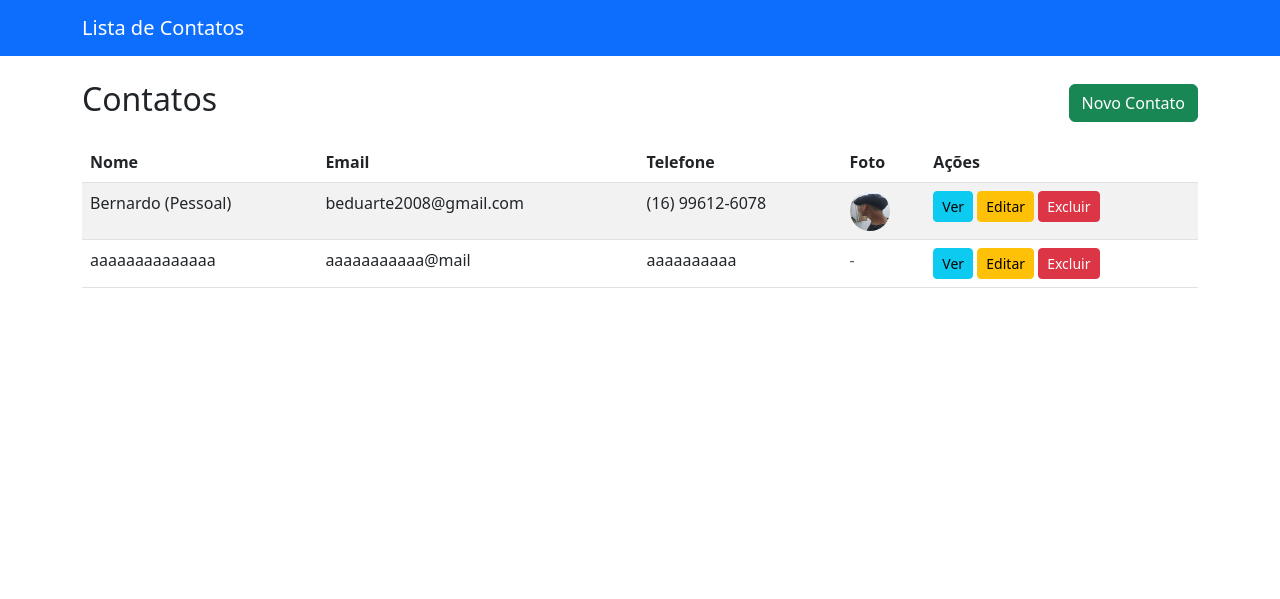
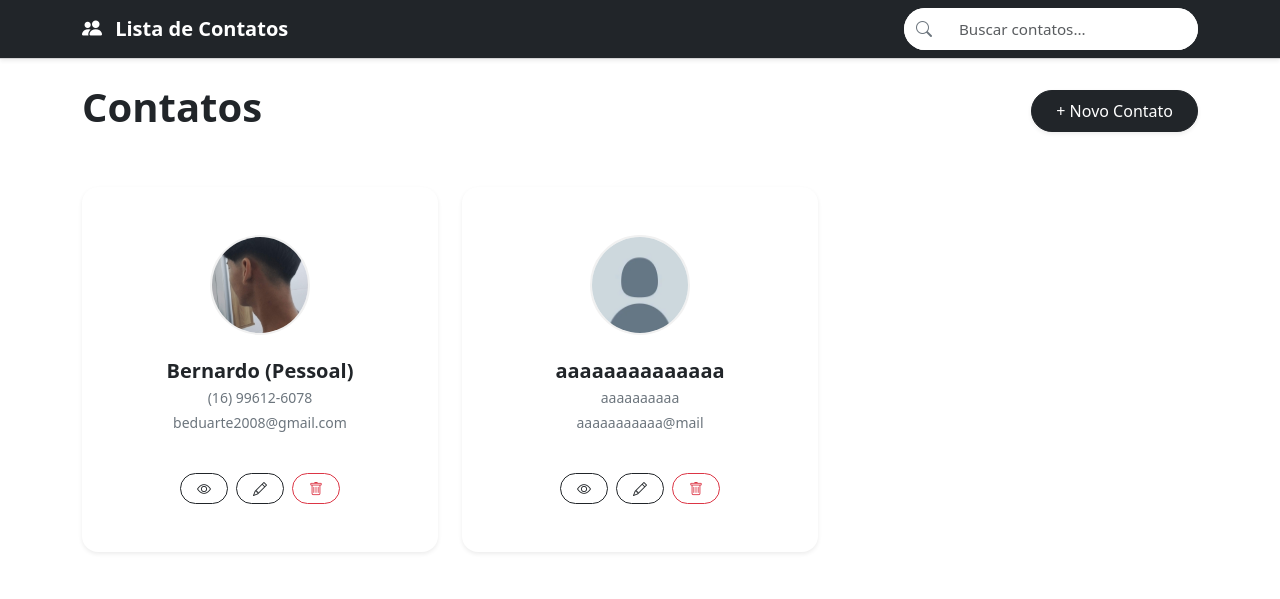
Before and after one commit to Bernardo270408/listadecontatosez, a Flask app: page /contacts in a window 1280 px wide. Shown: the top 599 px of the page. Run offline with Flask 3, Linux system fonts and the light colour scheme.

Commit message:
Refactor code structure for improved readability and maintainability

```diff
--- a/backend/DAO/contact_dao.py
+++ b/backend/DAO/contact_dao.py
@@ -15,7 +15,16 @@ class ContactDAO:
         return Contact.query.filter_by(telephone=telephone).first()
 
     def get_by_name(name):
+        return Contact.query.filter_by(name=name).first()
+
+    def search_by_name(name):
         return Contact.query.filter(Contact.name.ilike(f'%{name}%')).all()
+
+    def search_by_email(email):
+        return Contact.query.filter(Contact.email.ilike(f'%{email}%')).all()
+
+    def search_by_telephone(telephone):
+        return Contact.query.filter(Contact.telephone.ilike(f'%{telephone}%')).all()
 
     def create(data):
         contact = Contact(
--- a/backend/app.py
+++ b/backend/app.py
@@ -1,5 +1,5 @@
 import os
-from flask import Flask, send_from_directory
+from flask import Flask, send_from_directory, redirect, url_for
 from flask_cors import CORS
 from config import Config
 from config import db
@@ -28,7 +28,7 @@ def create_app():
 
     @app.route('/')
     def index():
-        return "Application is running"
+        return redirect(url_for('contacts.get_contacts'))
 
     return app
 
--- a/backend/router/contact_routes.py
+++ b/backend/router/contact_routes.py
@@ -19,6 +19,22 @@ def get_contacts():
     contacts = ContactDAO.get_all()
     return render_template('list.html', contacts=contacts)
 
+# search for contacts
+@contact_bp.route('/contacts/search', methods=['GET'])
+def search_contacts():
+    query = request.args.get('q')
+
+    if not query:
+        return redirect(url_for('contacts.get_contacts'))
+
+    by_name = ContactDAO.search_by_name(query)
+    by_email = ContactDAO.search_by_email(query)
+    by_telephone = ContactDAO.search_by_telephone(query)
+
+    contacts = set(by_name + by_email + by_telephone)
+    contacts = [c for c in contacts if c]
+
+    return render_template('list.html', contacts=contacts)
 
 # get contact by id (detail)
 @contact_bp.route('/contacts/<int:contact_id>', methods=['GET'])
--- /dev/null
+++ b/backend/static/CSS/style.css
@@ -0,0 +1,60 @@
+body {
+    background-color: rgba(255,255,255,0.8);
+    color: black;
+}
+.navbar {
+    background: rgba(20,20,20,0.85);
+    color: white;
+    border-bottom: 1px solid rgba(255,255,255,0.8);
+}
+.alert {
+    border-radius: 12px;
+    padding: 0.75rem 1.25rem;
+    font-size: 0.95rem;
+}
+.main-container {
+    max-width: 960px;
+    margin: auto;
+}
+
+.hover-card {
+transition: all 0.3s ease;
+}
+.hover-card:hover {
+transform: translateY(-6px);
+box-shadow: 0 12px 28px rgba(0,0,0,0.08);
+}
+.profile-pic img {
+transition: transform 0.3s ease;
+}
+.profile-pic img:hover {
+transform: scale(1.05);
+}
+.rounded-circle{
+    width:100px;
+    height:100px;
+    object-fit:cover;
+    border: 2px solid #f1f1f1;
+}
+
+.search-bar .input-group {
+  border-radius: 50px;
+  overflow: hidden;
+  background-color: #fff;
+  transition: all 0.3s ease;
+}
+
+.search-bar input {
+  font-size: 0.95rem;
+  padding: 0.6rem 1rem;
+}
+
+.search-bar .input-group-text {
+  border-right: none;
+}
+
+.search-bar input:focus {
+  outline: none;
+  box-shadow: none;
+  background-color: #f8f9fa;
+}
--- a/backend/templates/base.html
+++ b/backend/templates/base.html
@@ -1,30 +1,52 @@
 <!DOCTYPE html>
-<html lang="pt-br">
+<html lang="pt-br" data-bs-theme="light">
 <head>
     <meta charset="UTF-8">
     <title>{% block title %}Lista de Contatos{% endblock %}</title>
     <meta name="viewport" content="width=device-width, initial-scale=1">
-    <!-- Bootstrap 5 CDN -->
+
     <link href="https://cdn.jsdelivr.net/npm/bootstrap@5.3.0/dist/css/bootstrap.min.css" rel="stylesheet">
+    <link href="https://cdn.jsdelivr.net/npm/bootstrap-icons@1.11.3/font/bootstrap-icons.css" rel="stylesheet">
+    <link href="/static/CSS/style.css" rel="stylesheet">
+
     {% block head %}{% endblock %}
+
 </head>
 <body>
-    <nav class="navbar navbar-expand-lg navbar-dark bg-primary mb-4">
-        <div class="container">
-            <a class="navbar-brand" href="{{ url_for('contacts.get_contacts') }}">Lista de Contatos</a>
+    <nav class="navbar navbar-expand-lg navbar-dark bg-dark mb-4 shadow-sm">
+    <div class="container d-flex justify-content-between align-items-center">
+        <a class="navbar-brand fw-bold" href="{{ url_for('contacts.get_contacts') }}">
+        <i class="bi bi-people-fill me-2"></i> Lista de Contatos
+        </a>
+
+        <form action="{{ url_for('contacts.search_contacts') }}" method="get" class="d-flex align-items-center search-bar">
+        <div class="input-group">
+            <span class="input-group-text bg-white border-0">
+            <i class="bi bi-search text-secondary"></i>
+            </span>
+            <input type="text" name="q" class="form-control border-0 shadow-none" placeholder="Buscar contatos..." aria-label="Buscar contatos">
         </div>
+        </form>
+    </div>
     </nav>
-    <div class="container">
+
+  <div class="container pb-5">
         {% with messages = get_flashed_messages(with_categories=true) %}
           {% if messages %}
-            {% for category, message in messages %}
-              <div class="alert alert-{{ category }}">{{ message }}</div>
-            {% endfor %}
+            <div class="mb-3">
+              {% for category, message in messages %}
+                <div class="alert alert-{{ category }} shadow-sm border-0">
+                  {{ message }}
+                </div>
+              {% endfor %}
+            </div>
           {% endif %}
         {% endwith %}
+
+
+
         {% block content %}{% endblock %}
     </div>
     <script src="https://cdn.jsdelivr.net/npm/bootstrap@5.3.0/dist/js/bootstrap.bundle.min.js"></script>
-    {% block scripts %}{% endblock %}
 </body>
 </html>
--- a/backend/templates/list.html
+++ b/backend/templates/list.html
@@ -1,42 +1,57 @@
 {% extends 'base.html' %}
 {% block title %}Contatos{% endblock %}
 {% block content %}
-    <div class="d-flex justify-content-between align-items-center mb-3">
-        <h2>Contatos</h2>
-        <a href="{{ url_for('contacts.create_contact') }}" class="btn btn-success">Novo Contato</a>
+
+<div class="d-flex justify-content-between align-items-center mb-5">
+  <h2 class="fw-semibold display-6 text-dark">Contatos</h2>
+  <a href="{{ url_for('contacts.create_contact') }}" class="btn btn-dark rounded-pill px-4 py-2 shadow-sm">
+    + Novo Contato
+  </a>
 </div>
-    <table class="table table-striped">
-        <thead>
-            <tr>
-                <th>Nome</th>
-                <th>Email</th>
-                <th>Telefone</th>
-                <th>Foto</th>
-                <th>Ações</th>
-            </tr>
-        </thead>
-        <tbody>
+
+<div class="row g-4">
   {% for contact in contacts %}
-            <tr>
-                <td>{{ contact.name }}</td>
-                <td>{{ contact.email }}</td>
-                <td>{{ contact.telephone }}</td>
-                <td>
+
+  <div class="col-12 col-md-6 col-lg-4">
+    <div class="card border-0 shadow-sm rounded-4 h-100 hover-card">
+      <div class="card-body text-center p-5 d-flex flex-column align-items-center justify-content-between">
+
+        <!-- Foto de perfil -->
+        <div class="profile-pic mb-4">
           {% if contact.profile_picture %}
-                    <img src="/{{ contact.profile_picture }}" alt="Foto" width="40" height="40" class="rounded-circle">
+            <img src="/{{ contact.profile_picture }}" alt="Foto" class="rounded-circle">
           {% else %}
-                    <span class="text-muted">-</span>
+            <img src="/static/images/default.webp" alt="Foto" class="rounded-circle">
           {% endif %}
-                </td>
-                <td>
-                    <a href="{{ url_for('contacts.get_contact', contact_id=contact.id) }}" class="btn btn-info btn-sm">Ver</a>
-                    <a href="{{ url_for('contacts.update_contact', contact_id=contact.id) }}" class="btn btn-warning btn-sm">Editar</a>
+        </div>
+
+        <!-- Nome -->
+        <h5 class="fw-semibold mb-1">{{ contact.name }}</h5>
+
+        <!-- Contatos -->
+        <p class="text-secondary small mb-1">{{ contact.telephone }}</p>
+        <p class="text-secondary small">{{ contact.email }}</p>
+
+        <!-- Ações -->
+        <div class="d-flex justify-content-center gap-2 mt-4">
+          <a href="{{ url_for('contacts.get_contact', contact_id=contact.id) }}"
+             class="btn btn-sm btn-outline-dark rounded-pill px-3">
+            <i class="bi bi-eye"></i>
+          </a>
+          <a href="{{ url_for('contacts.update_contact', contact_id=contact.id) }}"
+             class="btn btn-sm btn-outline-dark rounded-pill px-3">
+            <i class="bi bi-pencil"></i>
+          </a>
           <form action="{{ url_for('contacts.delete_contact', contact_id=contact.id) }}" method="post" style="display:inline;">
-                        <button type="submit" class="btn btn-danger btn-sm" onclick="return confirm('Tem certeza?')">Excluir</button>
+            <button type="submit" class="btn btn-sm btn-outline-danger rounded-pill px-3"
+                    onclick="return confirm('Tem certeza?')">
+              <i class="bi bi-trash"></i>
+            </button>
           </form>
-                </td>
-            </tr>
+        </div>
+      </div>
+    </div>
+  </div>
   {% endfor %}
-        </tbody>
-    </table>
+</div>
 {% endblock %}
```
Also changed, not shown: backend/templates/create.html (+17 -9 lines), backend/templates/detail.html (+20 -11 lines), backend/templates/edit.html (+22 -10 lines), backend/templates/index.html (deleted, +0 -8 lines), backend/database/app.sqlite, backend/static/images/default.webp (added), backend/uploads/160b32a93d1b48758f03489f12709254.png (deleted), backend/uploads/2143e7bec74147ae806d6c0202ba5450.jpg (added). Lines whose indentation alone changed are shown as unchanged.
